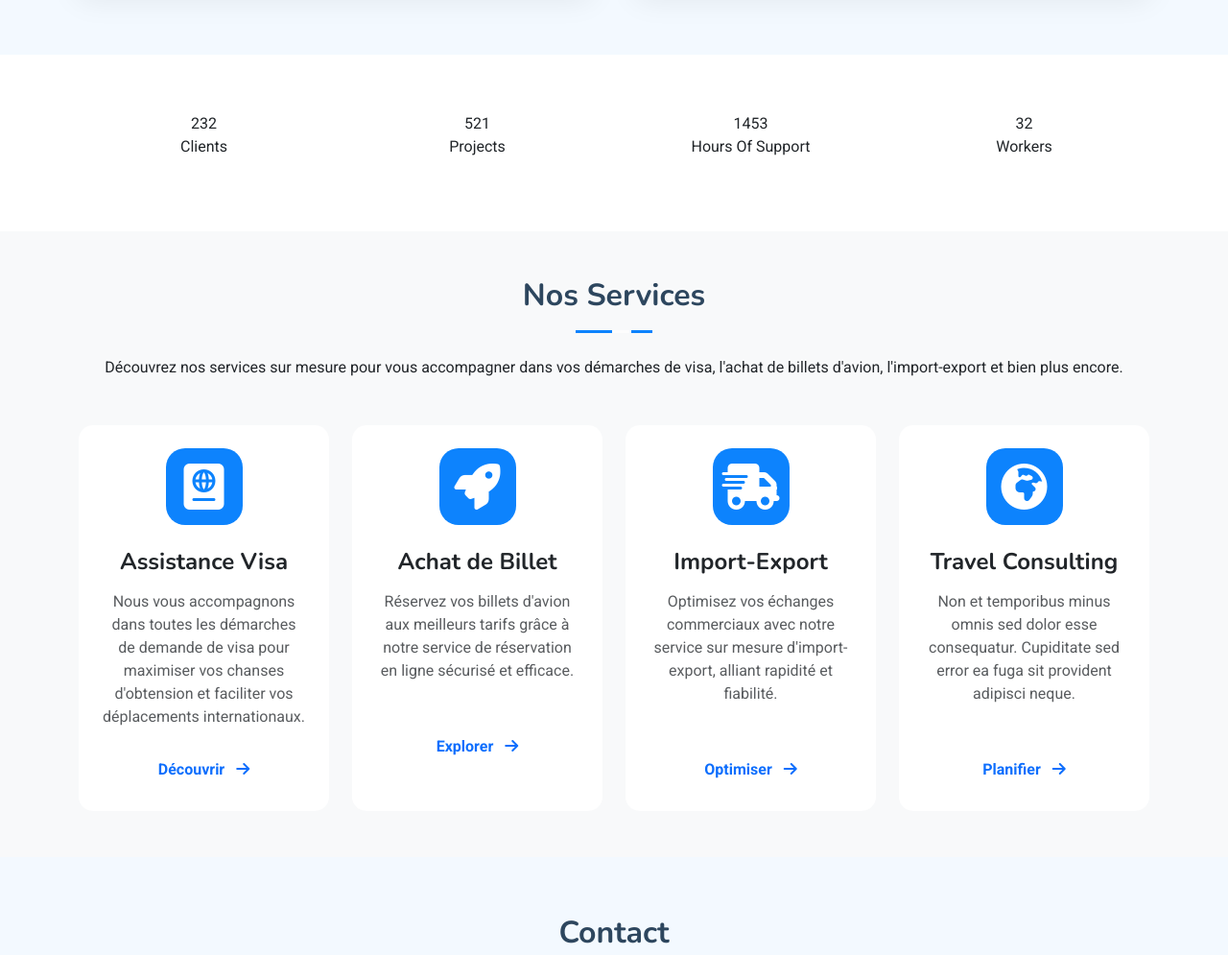
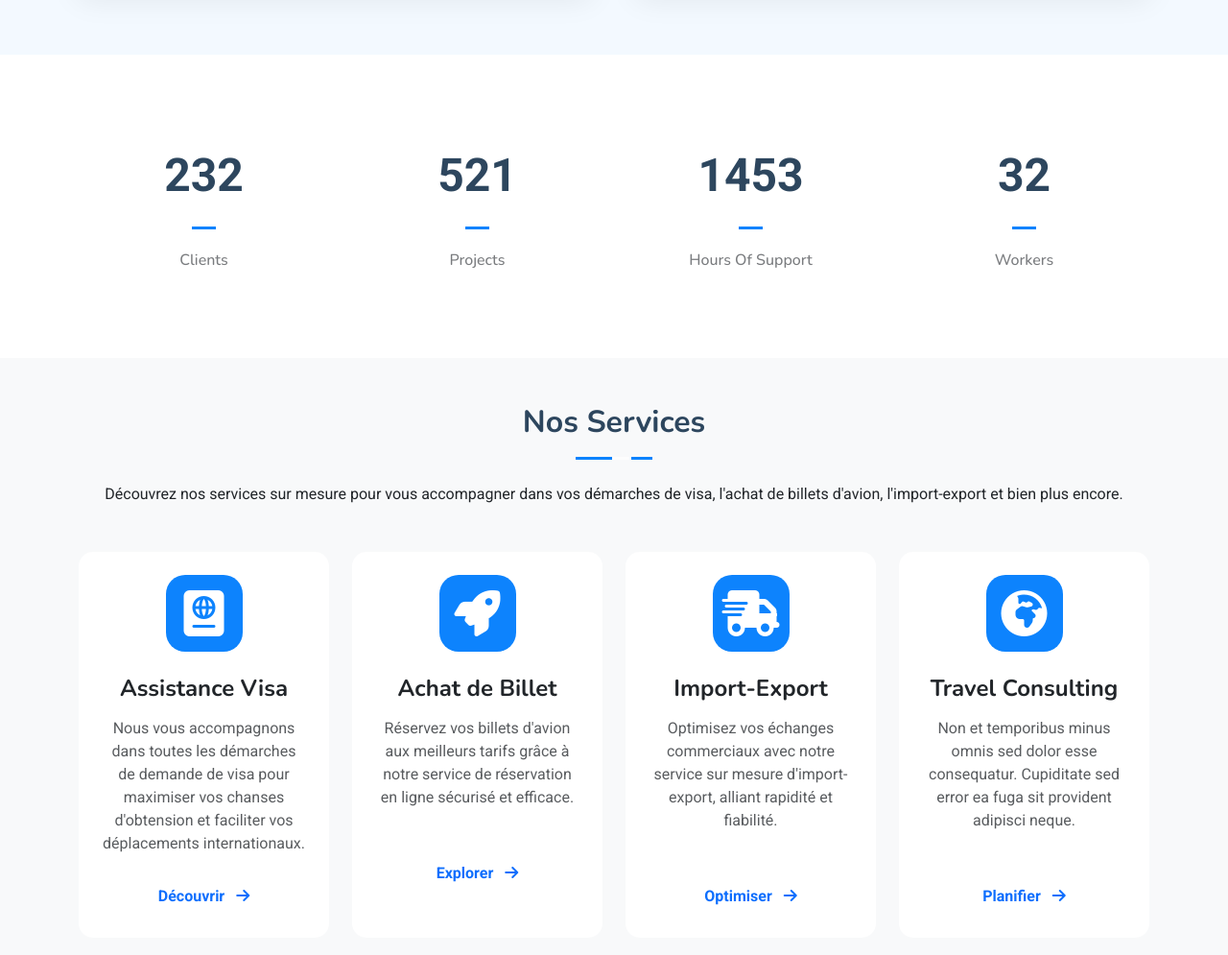
Before and after one commit to leo-dev-237/rhema_site_web, a plain HTML site: page index.html in a window 1280 px wide. Shown: the part 2260-3255 px from the top of the page at 96% size. Drawn offline with nearby package versions, Linux system fonts and the light colour scheme.

Commit message:
Add files via upload

```diff
--- a/assets/css/main.css
+++ b/assets/css/main.css
@@ -1203,6 +1203,45 @@ section,
 }
 
 /*--------------------------------------------------------------
+# Stats Section
+--------------------------------------------------------------*/
+.stats .stats-item {
+  padding: 30px;
+  width: 100%;
+}
+
+.stats .stats-item span {
+  color: var(--heading-color);
+  font-size: 48px;
+  display: block;
+  font-weight: 700;
+  margin-bottom: 20px;
+  padding-bottom: 20px;
+  position: relative;
+}
+
+.stats .stats-item span:after {
+  content: "";
+  position: absolute;
+  display: block;
+  width: 25px;
+  height: 3px;
+  background: var(--accent-color);
+  left: 0;
+  right: 0;
+  bottom: 0;
+  margin: auto;
+}
+
+.stats .stats-item p {
+  color: color-mix(in srgb, var(--default-color), transparent 40%);
+  padding: 0;
+  margin: 0;
+  font-family: var(--heading-font);
+  font-weight: 500;
+}
+
+/*--------------------------------------------------------------
 # Services Section
 --------------------------------------------------------------*/
 .services .service-item {
```
